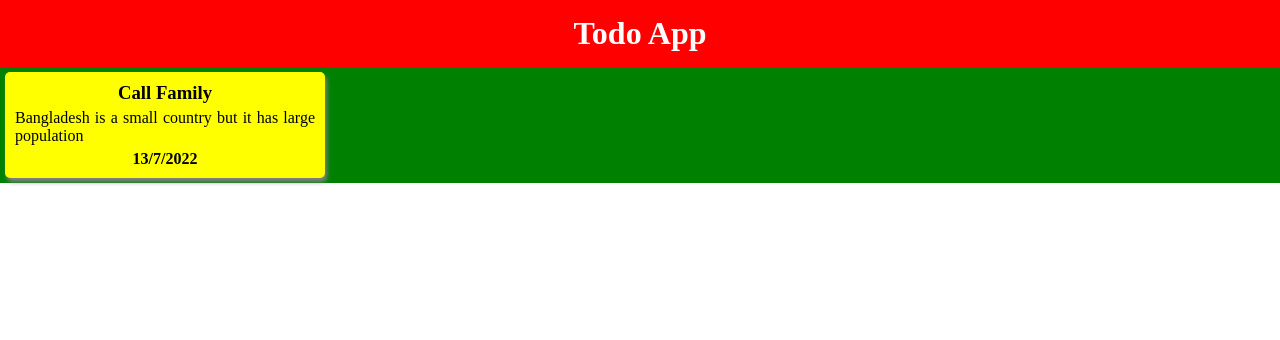
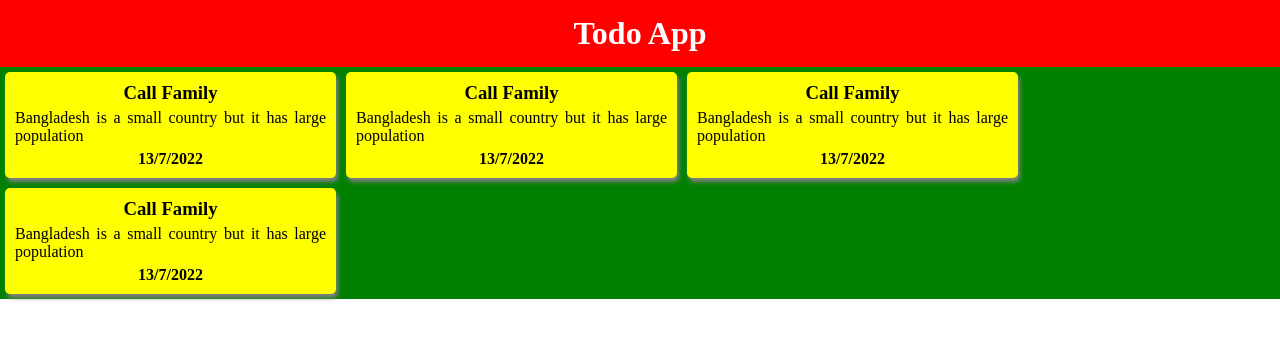
Before and after one commit to makbulhosen5000/react-toggle-app, a React (Create React App) app: page / in a window 1280 px wide. Shown: the top 340 px of the page. Built offline with nearby package versions, Linux system fonts and the light colour scheme.

Commit message:
added card

```diff
--- a/src/App.js
+++ b/src/App.js
@@ -1,3 +1,9 @@
+
+
+import React from 'react'
+import Card from './practice/Card'
+import './practice/style.css'
+
 
 // import React, { useState } from 'react'
 // import Message from './components/Memo/Message';
@@ -9,9 +15,13 @@
 // import Navbar from './components/reactRouting/pages/Navbar';
 
 
-import React from 'react'
-import MyApp from './practice/MyApp';
 
+const cssStyle = {
+  color:"white",
+  textAlign:"center",
+  backgroundColor:"red",
+  padding:"15px",
+}
 
 
 
@@ -20,7 +30,15 @@ function App() {
   return (
 
      <div>
-          <MyApp/>
+          <div className="pageStyle">
+        <h1 style={cssStyle}>Todo App</h1>
+        <Card />
+        <Card />
+        <Card />
+        <Card />
+
+
+    </div>
      </div>
 
 
--- a/src/practice/MyApp.js
+++ b/src/practice/Card.js
@@ -1,5 +1,4 @@
 import React from 'react'
-import './style.css'
 
 const todoTitle = "Call Family";
 const todoDesc = "Bangladesh is a small country but it has large population";
@@ -8,25 +7,15 @@ const getDay = date.getDate();
 const getMonth = date.getMonth();
 const getYear = date.getFullYear();
 
-const cssStyle = {
-    color:"white",
-    textAlign:"center",
-    backgroundColor:"red",
-    padding:"15px",
-}
 
-function MyApp() {
+function Card() {
   return (
-    <div className="pageStyle">
-        <h1 style={cssStyle}>Todo App</h1>
-        <div className="card">
+    <div className="card">
           <h3 className="cardTitle">{todoTitle}</h3>
           <p className="cardDesc">{todoDesc}</p>
           <p className="cardFooter">{getDay +"/"+ + getMonth +"/"+ + getYear}</p>
-        </div>
-
     </div>
   )
 }
 
-export default MyApp
+export default Card
--- a/src/practice/style.css
+++ b/src/practice/style.css
@@ -13,7 +13,7 @@
     border-radius: 5px;
     margin: 5px;
     padding: 10px;
-    width: 300px;
+    width: 311px;
     display: inline-block;
 }
 .cardTitle{
```
